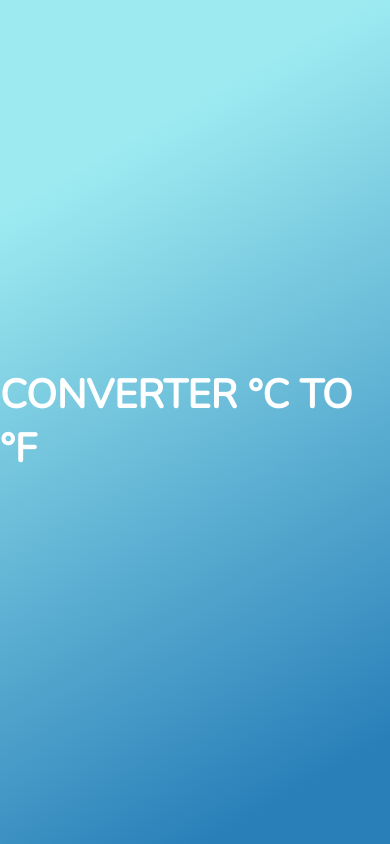
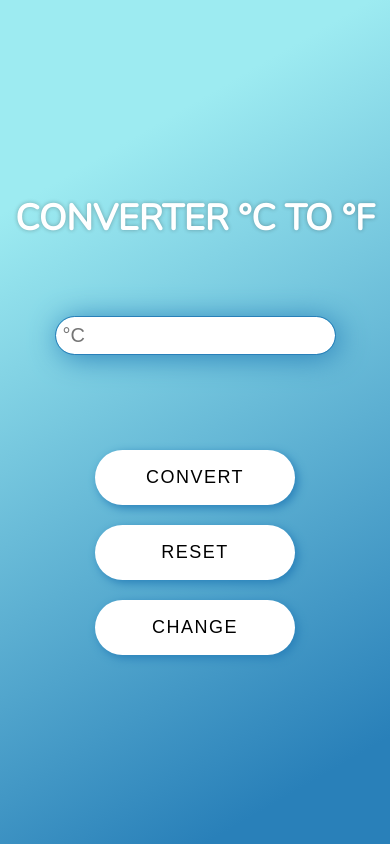
Before and after one commit to mahdi-mey/temperature-converter, a plain HTML site: page index.html in a window 390 px wide. Drawn offline with nearby package versions, Linux system fonts and the light colour scheme.

Commit message:
template finished

```diff
--- a/index.html
+++ b/index.html
@@ -9,8 +9,20 @@
     <script src="script.js"></script>
 </head>
 <body>
+
     <header>
         <h1 class="main">CONVERTER °C TO °F</h1>
     </header>
+
+    <div>
+        <input type="text" id="converter" placeholder="°C" autofocus>
+    </div>
+    <p class="result"></p>
+
+    <div id="buttons">
+        <button class="convertButton">Convert</button>
+        <button class="resetButton">Reset</button>
+        <button class="changeButton">Change</button>
+    </div>
 </body>
 </html>
--- a/style.css
+++ b/style.css
@@ -24,3 +24,88 @@ body{
         var(--color2) 80%);
     font-size: 20px;
 }
+
+#converter {
+    margin: 50px 0 10px;
+    padding: 7px;
+    font-size: 20px;
+    border: none;
+    box-shadow: 3px 3px 10px var(--color);
+    transition: 0.3s ease;
+    border-radius: 20px;
+  }
+
+  #converter:focus {
+    outline: 1px solid var(--color);
+    box-shadow: 3px 3px 30px var(--color);
+
+  }
+  /* h1 tag in header */
+  .main{
+    display: block;
+    font-size: 1.8em;
+    margin-block: 0.67em;
+  text-shadow: 0px 0px 4px hsla(0, 0%, 7%, 0.3);
+  }
+
+  .result {
+    text-align: center;
+    margin: 10px 0 50px;
+    font-size: 26px;
+    color: rgb(255, 255, 102);
+    letter-spacing: 1px;
+    height: 1em;
+    font-weight: bold;
+  }
+
+  button {
+    width: 200px;
+    margin: 0 30px;
+    box-shadow: 3px 3px 10px var(--color);
+    color: #000;
+    padding: 17px 40px;
+    border-radius: 50px;
+    border: 0;
+    background-color: white;
+    letter-spacing: 1.5px;
+    text-transform: uppercase;
+    font-size: 18px;
+    transition: all .5s ease;
+    cursor: pointer;
+  }
+
+  button:hover {
+    letter-spacing: 3px;
+    background-color: var(--color);
+    color: hsl(0, 0%, 100%);
+    box-shadow: var(--color) 0px 7px 29px 0px;
+    }
+
+    button:active {
+    letter-spacing: 3px;
+    background-color: var(--color);
+    color: hsl(0, 0%, 100%);
+    box-shadow: var(--color) 0px 0px 0px 0px;
+    transform: translateY(5px);
+    transition: 100ms;
+    }
+
+  /* ------> Media queries <------ */
+  @media screen and (max-width: 385px) {
+    /*Smartphones*/
+    .main {
+      font-size: 30px;
+    }
+    .result{
+      font-size: 23px;
+    }
+  }
+
+  @media screen and (max-width: 1000px) {
+    /*Bigger screens*/
+    button {
+      display: flex;
+      margin-bottom: 20px;
+      justify-content: center;
+    }
+  }
```
